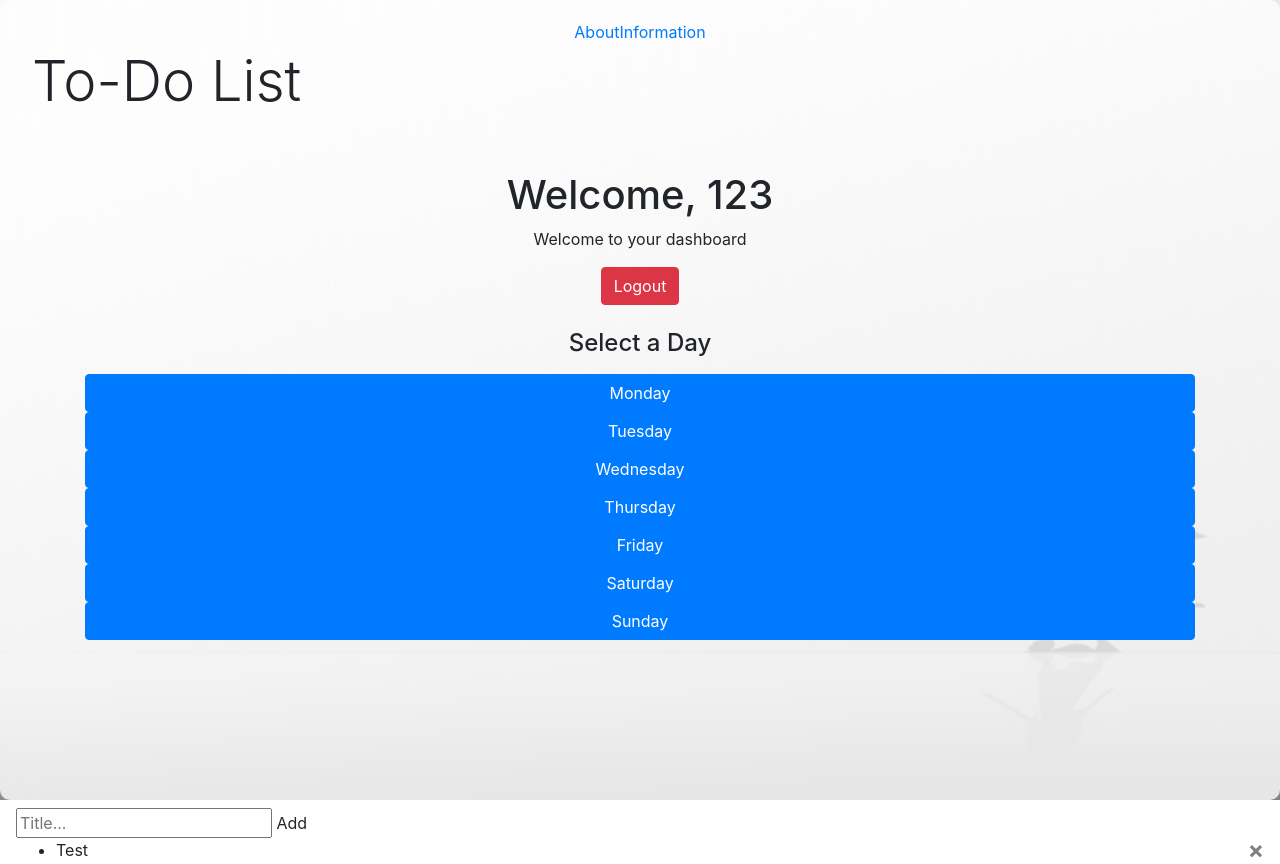
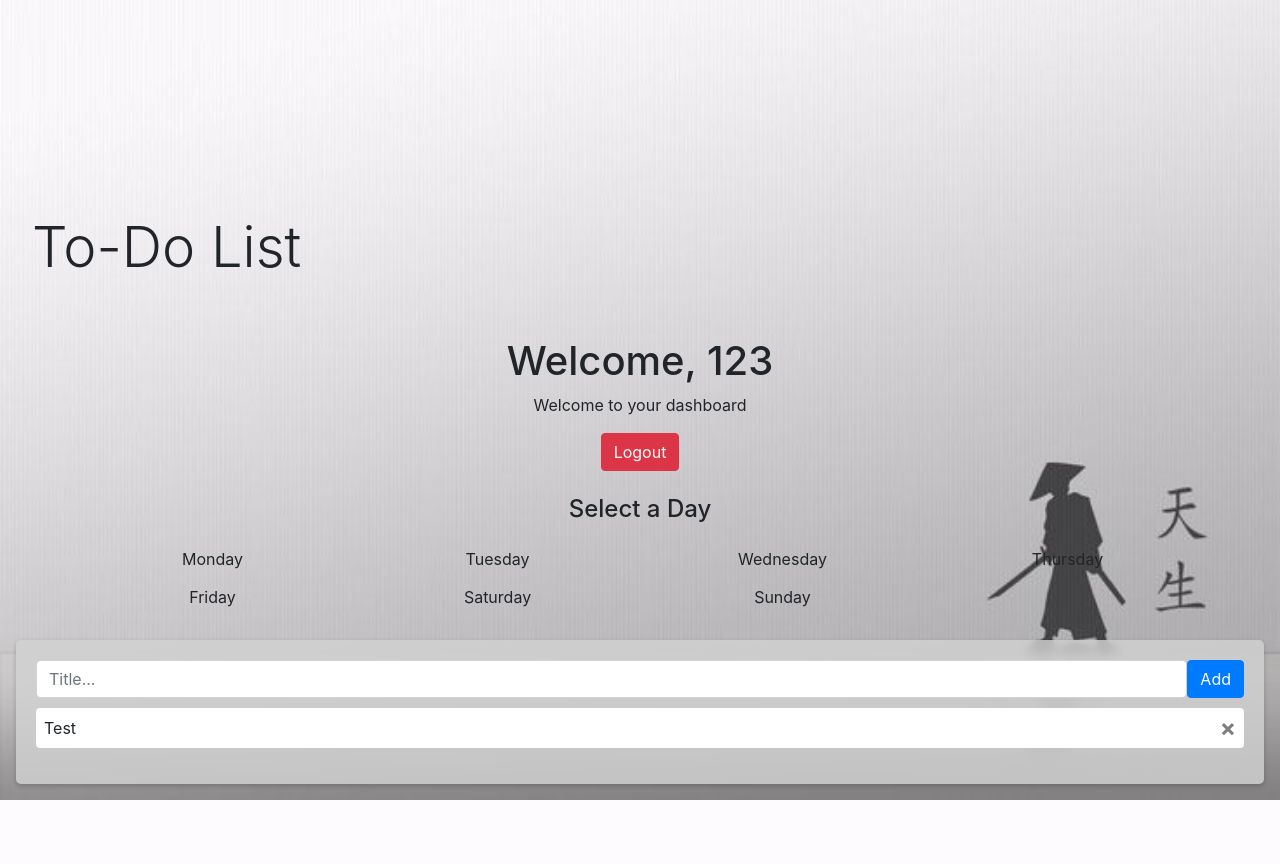
Before and after one commit to godriele/To-Do-List, a Flask app: page /dashboard in a window 1280 px wide. After the commit the page ends 800 px from the top, so only its background shows below. Run offline with Flask 3, Linux system fonts and the light colour scheme; a user stored in the database is signed in; some libraries are stand-ins or nearby versions.

Commit message:
Adjusted the css for the main page and dashboard page

```diff
--- a/main.py
+++ b/main.py
@@ -118,3 +118,4 @@
     with app.app_context():
         db.create_all()
     app.run(debug=True)
+    # This will create our instance folder with users.db inside of it
--- a/static/css/style.css
+++ b/static/css/style.css
@@ -1,23 +1,35 @@
 body {
     background-image: url('../assets/img/background.jpg');
-    /* Correct relative path to the image */
     background-size: cover;
-    /* Cover the entire viewport */
     background-position: center;
-    /* Center the image */
     background-repeat: no-repeat;
-    /* Prevent the image from repeating */
     height: 100vh;
-    /* Ensure the body takes the full height of the viewport */
     margin: 0;
-    /* Remove default margin */
 }
 
-.cover-container {
-    background-color: rgba(255, 255, 255, 0.8);
-    /* Semi-transparent background for contrast */
-    border-radius: 10px;
-    /* Optional: Add rounded corners */
+.header {
+    display: flex;
+    align-items: center;
+    justify-content: space-between;
+    margin-bottom: 10px;
+}
+
+.bg-js {
+    background-color: rgba(211, 211, 211, 0.8);
     padding: 20px;
-    /* Optional: Add some padding */
+    border-radius: 5px;
+    box-shadow: 0 2px 5px rgba(0, 0, 0, 0.2);
+    backdrop-filter: blur(5px);
 }
+
+#myUL {
+    list-style-type: none;
+    padding: 0;
+}
+
+#myUL li {
+    padding: 8px;
+    background-color: #ffffff;
+    margin-bottom: 5px;
+    border-radius: 4px;
+}
--- a/templates/base.html
+++ b/templates/base.html
@@ -16,10 +16,7 @@
   <body>
     <div class="cover-container d-flex w-100 h-100 p-3 mx-auto flex-column">
       <header class="mb-auto">
-        <nav class="nav nav-masthead justify-content-center float-md-end">
-          <a class="nav-link fw-bold py-1 px-0" href="#">About</a>
-          <a class="nav-link fw-bold py-1 px-0" href="#">Information</a>
-        </nav>
+        <nav class="nav nav-masthead justify-content-center float-md-end"></nav>
       </header>
       <main class="px-3">
         <h1 class="display-4">To-Do List</h1>
--- a/templates/dashboard.html
+++ b/templates/dashboard.html
@@ -8,53 +8,39 @@
 
   <div class="text-center">
     <h4>Select a Day</h4>
-    <div class="row row-cols-1 row-cols-md-7 g-3 mt-3">
+    <div class="row row-cols-2 row-cols-md-4 g-2 mt-3">
       <div class="col">
-        <a
-          href="{{ url_for('days', day='monday') }}"
-          class="btn btn-primary w-100"
+        <a href="{{ url_for('days', day='monday') }}" class="btn custom-btn"
           >Monday</a
         >
       </div>
       <div class="col">
-        <a
-          href="{{ url_for('days', day='tuesday') }}"
-          class="btn btn-primary w-100"
+        <a href="{{ url_for('days', day='tuesday') }}" class="btn custom-btn"
           >Tuesday</a
         >
       </div>
       <div class="col">
-        <a
-          href="{{ url_for('days', day='wednesday') }}"
-          class="btn btn-primary w-100"
+        <a href="{{ url_for('days', day='wednesday') }}" class="btn custom-btn"
           >Wednesday</a
         >
       </div>
       <div class="col">
-        <a
-          href="{{ url_for('days', day='thursday') }}"
-          class="btn btn-primary w-100"
+        <a href="{{ url_for('days', day='thursday') }}" class="btn custom-btn"
           >Thursday</a
         >
       </div>
       <div class="col">
-        <a
-          href="{{ url_for('days', day='friday') }}"
-          class="btn btn-primary w-100"
+        <a href="{{ url_for('days', day='friday') }}" class="btn custom-btn"
           >Friday</a
         >
       </div>
       <div class="col">
-        <a
-          href="{{ url_for('days', day='saturday') }}"
-          class="btn btn-primary w-100"
+        <a href="{{ url_for('days', day='saturday') }}" class="btn custom-btn"
           >Saturday</a
         >
       </div>
       <div class="col">
-        <a
-          href="{{ url_for('days', day='sunday') }}"
-          class="btn btn-primary w-100"
+        <a href="{{ url_for('days', day='sunday') }}" class="btn custom-btn"
           >Sunday</a
         >
       </div>
@@ -63,20 +49,21 @@
 </div>
 
 <br />
-<br />
-<br />
-<br />
-<br />
-<br />
-<br />
 
+<div class="bg-js">
   <div id="myDIV" class="header">
-  <input type="text" id="myInput" placeholder="Title..." />
-  <span onclick="newElement()" class="addBtn">Add</span>
+    <input
+      type="text"
+      id="myInput"
+      placeholder="Title..."
+      class="form-control"
+    />
+    <span onclick="newElement()" class="addBtn btn btn-primary">Add</span>
   </div>
   <ul id="myUL">
     <li class="checked">Test</li>
   </ul>
 
   <script src="/static/JS/addTask.js"></script>
+</div>
 {% endblock %}
```
Also changed, not shown: Test/test.html (deleted, +0 -83 lines), static/JS/addTask.js (+42 -33 lines). Lines whose indentation alone changed are shown as unchanged.
